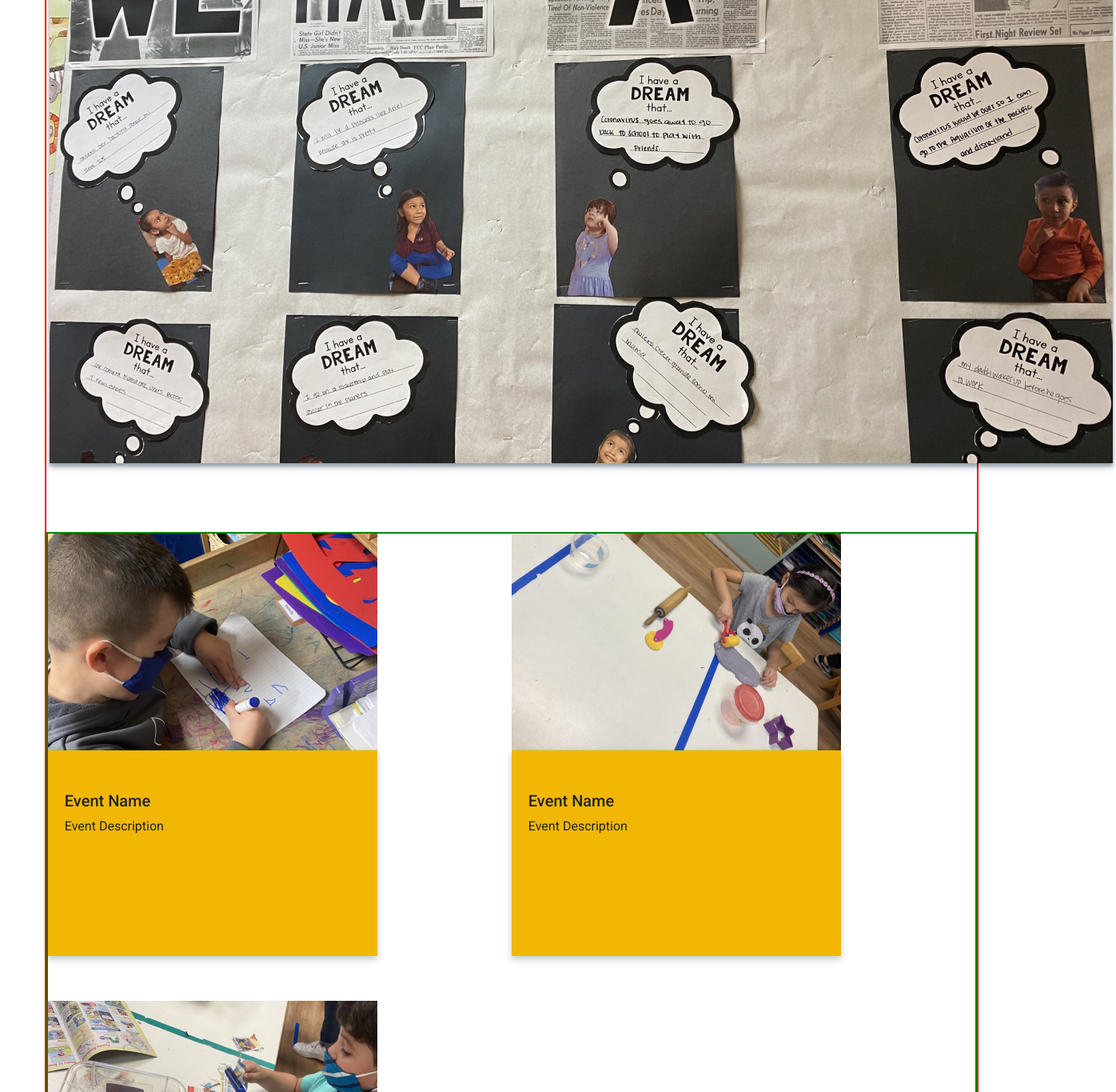
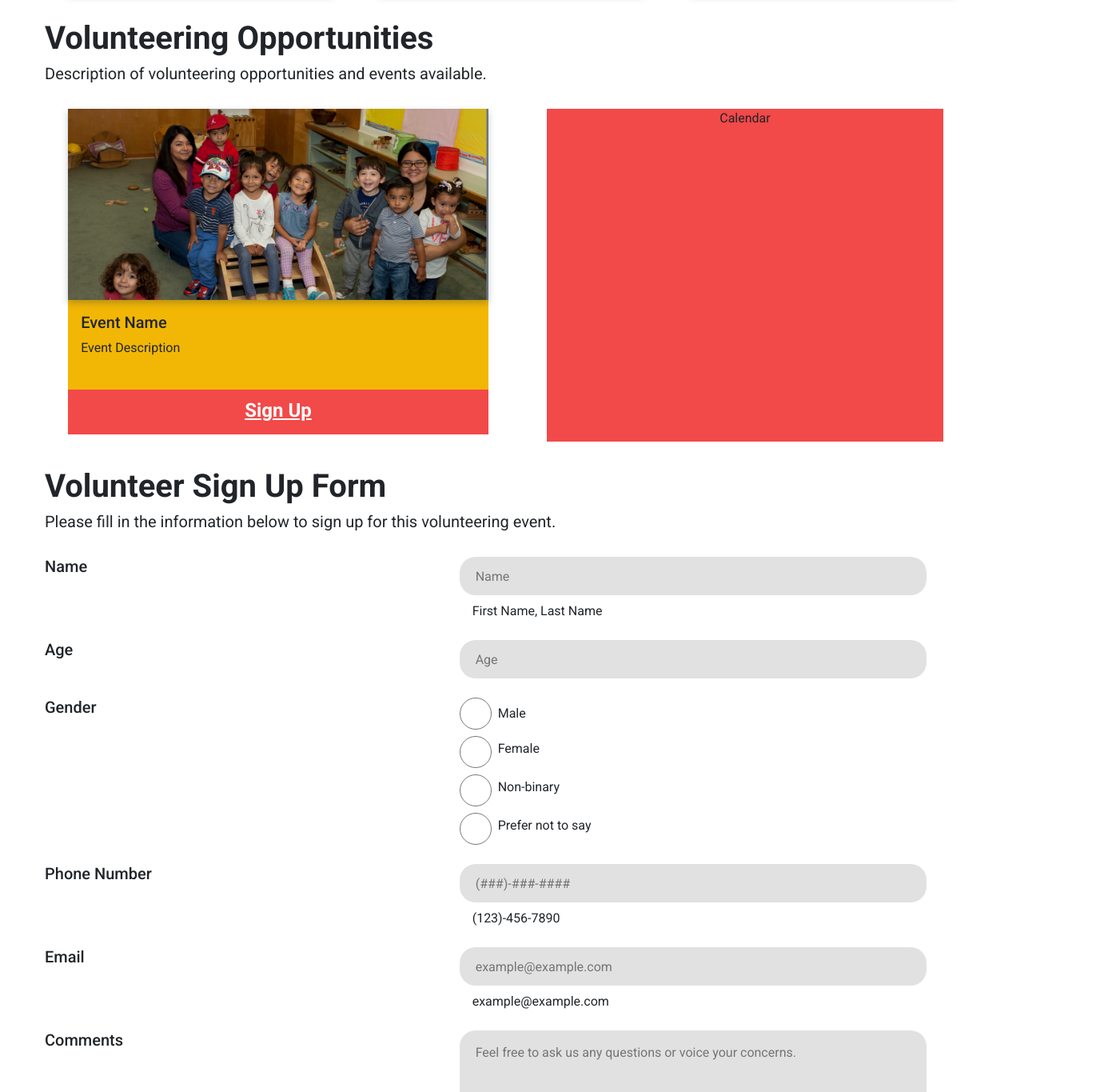
Before and after one commit to Codelab-Davis/hands_together_website_ws2021, a React (Create React App) app: page /volunteer_events in a window 1280 px wide. Shown: the part 760-2125 px from the top of the page at 80% size, 1396 px wide, since content can reach past the window. Built offline with nearby package versions, Linux system fonts and the light colour scheme.

Commit message:
CSS fixing
Co-authored-by: NicoleLaz <NicoleLaz@users.noreply.github.com>
Co-authored-by: michellemtran <michellemtran@users.noreply.github.com>

```diff
--- a/src/components/volunteer_events.js
+++ b/src/components/volunteer_events.js
@@ -18,8 +18,7 @@ function Volunteer_Events() {
   // States to track what is in the input fields
 
   //name fields
-  const [firstName, setFirstName] = useState("");
-  const [lastName, setLastName] = useState("");
+  const [name, setName] = useState("");
 
   //email field
   const [email, setEmail] = useState("");
@@ -31,18 +30,14 @@ function Volunteer_Events() {
   const [gender, setGender] = useState("");
 
   //phone number field
-  const [areaCode, setAreaCode] = useState("");
   const [phoneNumber, setPhoneNumber] = useState("");
 
   //Questions/Concerns field
   const [concernsBox, setConcernsBox] = useState("");
 
   // Functions to track typing changes in the input fields
-  function onFirstNameChange(event) {
-    setFirstName(event.target.value);
-  }
-  function onLastNameChange(event) {
-    setLastName(event.target.value);
+  function onNameChange(event) {
+    setName(event.target.value);
   }
   function onEmailChange(event) {
     setEmail(event.target.value);
@@ -69,9 +64,6 @@ function Volunteer_Events() {
     setGender(event.target.value);
   }
 
-  function onAreaCodeChange(event) {
-    setAreaCode(event.target.value);
-  }
   function onPhoneNumberChange(event) {
     setPhoneNumber(event.target.value);
   }
@@ -140,9 +132,12 @@ function Volunteer_Events() {
       </div>
 
       {/* This is the big first image */}
-      <div className="banner_image ">
-        <img src={Rectangle_41} />
+      {/* <div class="row no-gutters">
+        <div class="col-12">
+          <img className="banner_image" src={Rectangle_41} />
           </div>
+      </div> */}
+
       {/* This is the sign up button */}
       <div>
         {/* to do: overlap sign up button with image on top */}
@@ -152,40 +147,36 @@ function Volunteer_Events() {
               </button> */}
       </div>
 
-      {/* This is the picture tiles section */}
+      {/* This is the picture tiles section for events */}
 
       <div class="container-fluid p-0">
         <div
-          class="row no-gutters event-tile-banner-space event-tile-container"
-          style={{ border: "2px solid green" }}
+          class="row no-gutters event-tile-banner-space"
+          align="center"
         >
-          <div class="col">
-            <div className="event_tile">
-              <img src={EventTile1} />
+          <div class="col-12 col-md-4">
+            <div>
+              <img className="event_tile" src={EventTile1} />
             </div>
-            <div className="event_tile_banner" />
-            <div className="event_tile_text">
+            <div className="event_tile_banner" align="left">
               <h3> Event Name</h3>
               <p>Event Description</p>
             </div>
           </div>
-          <div class="col">
-            <div className="event_tile">
-              <img src={EventTile2} />
+          <div class="col-12 col-md-4">
+            <div>
+              <img className="event_tile" src={EventTile2} />
             </div>
-            <div className="event_tile_banner" />
-
-            <div className="event_tile_text">
+            <div className="event_tile_banner" align="left">
               <h3> Event Name</h3>
               <p>Event Description</p>
             </div>
           </div>
-          <div class="col">
-            <div className="event_tile">
-              <img src={EventTile3} />
+          <div class="col-12 col-md-4">
+            <div>
+              <img className="event_tile" src={EventTile3} />
             </div>
-            <div className="event_tile_banner" />
-            <div className="event_tile_text">
+            <div className="event_tile_banner" align="left">
               <h3> Event Name</h3>
               <p>Event Description</p>
             </div>
@@ -195,81 +186,71 @@ function Volunteer_Events() {
 
       {/* Volunteering opportunities Section */}
       <div class="container-fluid p-0">
-        <div class="row no-gutters">
+
           <h1 className="volunteering-opportunities-text">
             Volunteering Opportunities
           </h1>
           <h3 className="description-text">
             Description of volunteering opportunities and events available.
           </h3>
-        </div>
+
       </div>
 
       {/* Event Name + Calendar */}
       <div class="container-fluid p-0">
-        <div class="row no-gutters justify-content-between event-tile-banner-space">
-          <div class="col-5">
-            <div className="sign-up-tile">
-              <img src={SignUpTile} />
+        <div class="row no-gutters event-tile-banner-space" align="center">
+          <div class="col-6">
+            <div>
+              <img className="sign-up-tile"src={SignUpTile} />
             </div>
-            <div className="sign-up-banner" />
-            <div className="sign-up-text">
+            <div className="sign-up-banner" align="left">
               <h3>Event Name</h3>
               <p>Event Description</p>
             </div>
-            <button className="sign-up-button">Sign Up</button>
+
+            <div className="sign-up-button">Sign Up</div>
           </div>
 
-          <div class="col-1" />
-          <div class="col-4" className="calendar" />
-          <div class="col-1" />
+          <div class="col-6">
+            <div className="calendar">
+              Calendar
+            </div>
+          </div>
         </div>
       </div>
 
       {/* Volunteer Sign Up Form To Do: appear and disapper on click*/}
       <div align="left" class="container-fluid p-0">
         {/*Form title + Description */}
-        <div class="row no-gutters">
         <h1 className="form-title">Volunteer Sign Up Form</h1>
         <h3 className="description-text">
           Please fill in the information below to sign up for this
           volunteering event.
         </h3>
-        </div>
 
         {/* First Name + Last Name  */}
         <div class="row no-gutters name-top-space">
-          <div class="col-5">
-            <h3 className="">Name</h3>
+          <div class="col-4 col-md-5">
+            <h3>Name</h3>
           </div>
-          <div class="col-3 field-column-padding">
+          <div class="col-8 col-md-6 field-column-padding">
             <input
               type="text"
-              placeholder="First Name"
-              value={firstName}
+              placeholder="Name"
+              value={name}
               class="first-name-box"
-              onChange={onFirstNameChange}
+              onChange={onNameChange}
             />
-            <p class="label-text">First Name</p>
-          </div>
-          <div class="col-3" style={{ marginLeft: "1rem" }}>
-            <input
-              type="text"
-              placeholder="Last Name"
-              value={lastName}
-              class="last-name-box"
-              onChange={onLastNameChange}
-            />
-            <p class="label-text">Last Name</p>
+            <p class="label-text">First Name, Last Name</p>
           </div>
         </div>
 
         {/* Age  */}
         <div class="row no-gutters ageSection">
-          <div class="col-5">
+          <div class="col-4 col-md-5">
             <h3 className="">Age</h3>
           </div>
-          <div class="col-3 field-column-padding">
+          <div class="col-8 col-md-6 field-column-padding">
             <input
               type="text"
               placeholder="Age"
@@ -285,7 +266,7 @@ function Volunteer_Events() {
 
         {/* Gender */}
         <div class="row no-gutters genderSection">
-          <div class="col-5">
+          <div class="col-4 col-md-5">
             <h3 className="">Gender</h3>
           </div>
           <div class="col-6 field-column-padding">
@@ -303,6 +284,7 @@ function Volunteer_Events() {
               checked={gender === "Female"}
               value="Female"
               onChange={onGenderChange}
+              style={{ marginTop: "8px"}}
             />
             <label class="gender-label">Female</label>
             <br />
@@ -312,6 +294,8 @@ function Volunteer_Events() {
               checked={gender === "Non-binary"}
               value="Non-binary"
               onChange={onGenderChange}
+              style={{ marginTop: "8px"}}
+
             />
             <label class="gender-label">Non-binary</label>
             <br />
@@ -321,6 +305,8 @@ function Volunteer_Events() {
               checked={gender === "Prefer not to say"}
               value="Prefer not to say"
               onChange={onGenderChange}
+              style={{ marginTop: "8px"}}
+
             />
             <label class="gender-label">Prefer not to say</label>
           </div>
@@ -328,46 +314,30 @@ function Volunteer_Events() {
 
         {/*Phone number */}
         <div class="row no-gutters phoneSection">
-          <div class="col-5">
+          <div class="col-4 col-md-5">
             <h3 className="">Phone Number</h3>
           </div>
-          <div class="col-2 field-column-padding">
+          <div class="col-8 col-md-6 field-column-padding">
             <input
               type="text"
-              placeholder="123"
-              value={areaCode}
-              class="area-code-box"
-              onChange={onAreaCodeChange}
-            />
-            <p class="label-text">Area Code</p>
-          </div>
-
-          {/* NEED TO FIGURE OUT HOW TO ALIGN THIS also size?! */}
-          <div>
-            <h2 class="dash">-</h2>
-          </div>
-
-          <div class="col-4">
-            <input
-              type="text"
-              placeholder="4567890"
+              placeholder="(###)-###-####"
               value={phoneNumber}
               class="phone-number-box"
               onChange={onPhoneNumberChange}
             />
-            <p class="label-text">Phone Number</p>
+            <p class="label-text">(123)-456-7890</p>
           </div>
         </div>
 
         {/*Email */}
         <div class="row no-gutters emailSection">
-          <div class="col-5">
+          <div class="col-4 col-md-5">
             <h3 className="">Email</h3>
           </div>
-          <div class="col-6 field-column-padding">
+          <div class="col-8 col-md-6 field-column-padding">
             <input
               type="text"
-              placeholder="alovelyhuman@gmail.com"
+              placeholder="example@example.com"
               value={email}
               class="email-box"
               onChange={onEmailChange}
@@ -378,11 +348,11 @@ function Volunteer_Events() {
 
         {/*Questions/Concerns */}
         <div class="row no-gutters concernsSection">
-          <div class="col-5">
-            <h3 className="">Questions/Concerns</h3>
+          <div class="col-4 col-md-5">
+            <h3 className="">Comments</h3>
           </div>
-          <div class="col-6 field-column-padding">
-            <input
+          <div class="col-8 col-md-6 field-column-padding">
+            <textarea
               type="text"
               placeholder="Feel free to ask us any questions or voice your concerns."
               value={concernsBox}
--- a/src/css/App.css
+++ b/src/css/App.css
@@ -64,13 +64,17 @@ p {
     Components
 */
 
-input[type="text"] {
+input[type="text"], textarea {
   background: rgba(196, 196, 196, 0.5);
   border-radius: 20px;
   border: none;
   width: 100%;
   height: 50px;
   padding-left: 20px;
+}
+
+textarea {
+  padding-top: 16px;
 }
 
 input[type="text"],
--- a/src/css/volunteer_events.css
+++ b/src/css/volunteer_events.css
@@ -5,10 +5,15 @@ h1 {
 /*This is the first big highlight image*/
 
 .left-space {
-  border: 2px solid red;
   width: auto;
   margin-left: 3.5rem;
   margin-right: 3.5rem;
+}
+
+@media (max-width: 768px) {
+  .left-space {
+    margin: 0.5rem;
+  }
 }
 
 .upcoming-events-text {
@@ -17,12 +22,14 @@ h1 {
 
 .description-text {
   font-weight: 400 !important;
-  margin-top: 2.19rem;
+  /* margin-top: 2rem; */
 }
 .banner_image {
-  width: 83rem;
-  height: 43.75rem;
-  margin-top: 20.44rem; /* 327px/16 */
+  /* width: 83rem;
+  height: 43.75rem; */
+  width: 100%;
+  height: auto;
+  margin-top: 2rem; /* 327px/16 */
   filter: drop-shadow(0px 4px 4px rgba(7, 30, 53, 0.25));
 }
 
@@ -37,146 +44,159 @@ h1 {
 }
 
 .event-tile-banner-space {
-  margin-top: 5.375rem; /* 86px/16 */
+  margin-top: 2rem; /* 86px/16 */
 }
 
-.event-tile-container {
-  justify-content: space-between;
-  /* margin-right: 3.375rem; */
-}
 .event_tile {
-  width: 25.75rem;
-  height: 16.93rem;
+  width: 85%; /* 24.75rem */
+  height: auto; /*16.93rem*/
   background-color: var(--gray);
 }
 .event_tile_text {
   position: relative;
   left: 20.84px;
-  bottom: 205.83px;
+  bottom: 154.37px;
 }
 .event_tile_banner {
-  width: 25.75rem;
-  height: 16.0675rem; /*257.08px/16 */
+  width: 85%; /*25.75rem*/
+  height: 12.05rem; /*16.0675rem*/
   background-color: var(--darkyellow);
   filter: drop-shadow(0px 4px 4px rgba(7, 30, 53, 0.25));
 }
 
+.event_tile_banner h3 {
+  padding-left: 1rem;
+  padding-top: 1rem;
+  font-size: 1.75rem !important;
+  font-weight: 700 !important;
+}
+
+.event_tile_banner p{
+  padding-left: 1rem;
+}
+
 .sign-up-tile {
-  width: 39.875rem;
-  height: 18.054rem;
+  width: 90%;
+  height: auto;
   background-color: var(--gray);
   filter: drop-shadow(0px 4px 4px rgba(7, 30, 53, 0.25));
 }
 .sign-up-banner {
-  width: 39.875rem;
-  height: 10.8rem;
+  width: 90%;
+  height: 7rem;
   background-color: var(--darkyellow);
-  filter: drop-shadow(0px 4px 4px rgba(7, 30, 53, 0.25));
 }
-.sign-up-text {
-  position: relative;
-  left: 32.17px;
-  bottom: 150.79px;
+
+.sign-up-banner h3{
+  padding-top: 1rem;
 }
+
+.sign-up-banner h3, p{
+  padding-left: 1rem;
+}
+
 .sign-up-button {
-  position: relative !important;
-  bottom: 91px; /*idk if this is the right way to do it but it works*/
-  border: none !important;
-  margin: none !important;
-  height: 6.25rem;
-  width: 39.88rem;
+  cursor: pointer;
+  width: 90%;
+  height: 3.5rem;
   background-color: var(--darkred);
-  font-size: 34px;
+  font-size: 1.5rem;
+  padding-top: 0.5rem;
   font-weight: 700;
   text-decoration: underline;
   color: white;
 }
+
 .volunteering-opportunities-text {
-  margin-top: 5.44rem;
+  margin-top: 2rem;
 }
 
 .calendar {
-  width: 35rem;
-  height: 35.1875rem;
+  width: 85%;
+  height: 26rem;
   background-color: var(--darkred);
 }
 
 .form-title {
-  margin-top: 10.75rem;
+  margin-top: 2rem;
 }
 
 .name-top-space {
-  margin-top: 8.25rem;
+  margin-top: 2rem;
 }
 
 .field-column-padding {
   margin-left: 2rem !important;
 }
 
+@media (max-width: 768px) {
+  .field-column-padding {
+    margin-left: 0rem !important;
+  }
+}
+
 .first-name-box {
-  width: 20.125rem !important;
+  width: 100% !important;
 }
 .last-name-box {
-  width: 24.125rem !important;
+  width: 100% !important;
 }
 .last-name-label {
   margin-top: 16px;
 }
 .area-code-box {
-  width: 132px !important;
+  width: 100% !important;
 }
 .phone-number-box {
-  width: 19.88rem !important;
+  width: 100% !important;
 }
 .email-box {
-  width: 45.44rem !important;
+  width: 100% !important;
 }
 .first-name-box,
 .last-name-box,
 .area-code-box,
 .phone-number-box,
 .email-box {
-  height: 5rem !important;
+  height: 3rem !important;
 }
 .dash {
   font-size: 56px;
 }
-.wtf {
-  margin-bottom: 11px;
-}
 
+/* originally 5rem for the next 5 classes */
 .ageSection {
-  margin-top: 9.94rem;
+  margin-top: 1.5rem;
 }
 
 .genderSection {
-  margin-top: 7.19rem;
+  margin-top: 1.5rem;
 }
 
 .phoneSection {
-  margin-top: 5.06rem;
+  margin-top: 1.5rem;
 }
 
 .emailSection {
-  margin-top: 9.94rem;
+  margin-top: 1.5rem;
 }
 
 .concernsSection {
-  margin-top: 8.75rem;
+  margin-top: 1.5rem;
 }
+
 .concernBox {
-  width: 45.44rem !important;
-  height: 23.94rem !important;
+  width: 100%;
+  height: 10rem !important;
 }
 
 .gender-label {
-  font-size: 1.5rem;
-  margin-left: 20px;
+  font-size: 1rem;
 }
 
 .label-text {
-  font-size: 1.5rem !important;
-  margin-top: 16px !important;
+  font-size: 1rem !important;
+  margin-top: 8px !important;
 }
 
 input[type="radio"] {
@@ -185,5 +205,6 @@ input[type="radio"] {
   /* border: none; */
   width: 40px;
   height: 40px;
+  margin-right: 0.5rem !important;
   align-content: left;
 }
```
Lines whose indentation alone changed are shown as unchanged.
